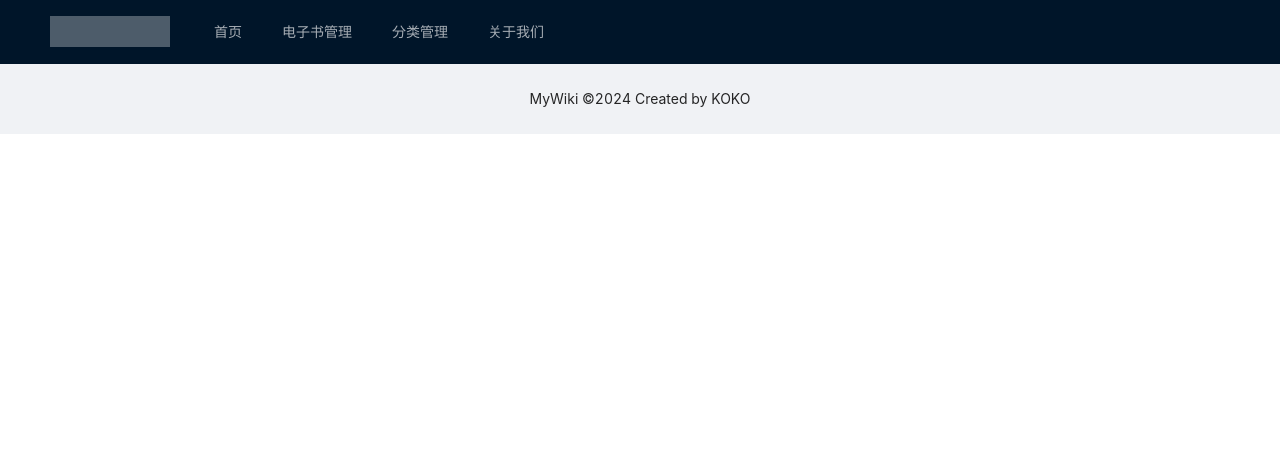
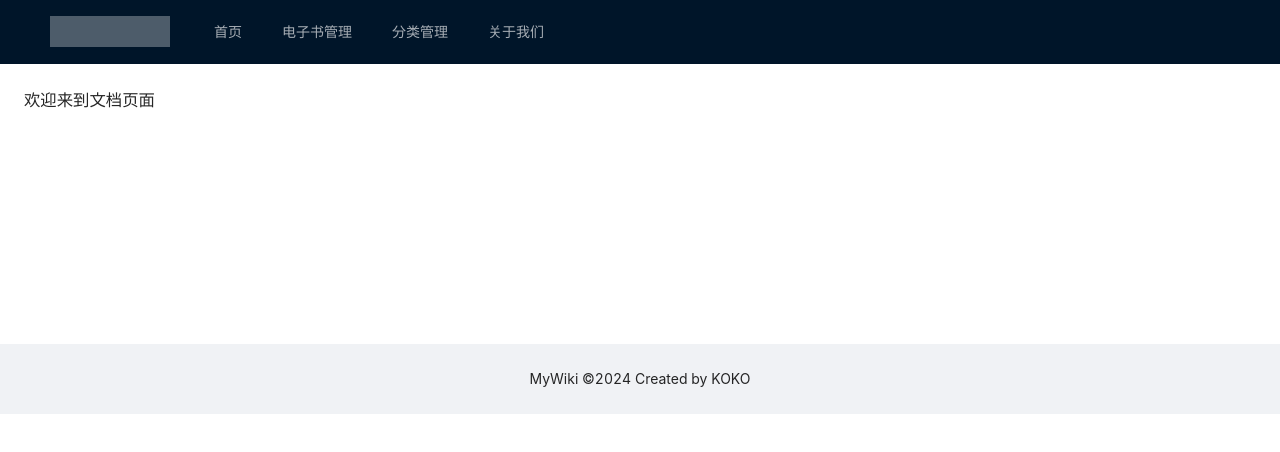
Before and after one commit to Luminary74/MyWiki, a Vue app in the folder web/: page /doc in a window 1280 px wide. Shown: the top 452 px of the page. Built offline with nearby package versions, Linux system fonts and the light colour scheme; no server answers.

Commit message:
8-12 增加文档页面，点击首页电子书可以进入文档页面

```diff
--- a/web/src/router/index.ts
+++ b/web/src/router/index.ts
@@ -1,6 +1,7 @@
 import { createRouter, createWebHistory, RouteRecordRaw } from 'vue-router'
 import Home from '../views/home.vue'
 import About from '../views/about.vue'
+import Doc from '../views/doc.vue'
 import AdminEbook from '../views/admin/admin-ebook.vue'
 import AdminCategory from '../views/admin/admin-category.vue'
 import AdminDoc from '../views/admin/admin-doc.vue'
@@ -10,6 +11,10 @@
     path: '/',
     name: 'Home',
     component: Home
+  },  {
+    path: '/doc',
+    name: 'Doc',
+    component: Doc
   },
   {
     path: '/about',
@@ -33,6 +38,7 @@
     name: 'AdminDoc',
     component: AdminDoc
   },
+
 ]
 
 const router = createRouter({
--- /dev/null
+++ b/web/src/views/doc.vue
@@ -0,0 +1,11 @@
+<template>
+  <a-layout>
+    <a-layout-content :style="{ background: '#fff', padding: '24px', margin: 0, minHeight: '280px'}">
+      <div class="doc">
+        <h1>欢迎来到文档页面</h1>
+      </div>
+    </a-layout-content>
+  </a-layout>
+</template>
+<script setup lang="ts">
+</script>
--- a/web/src/views/home.vue
+++ b/web/src/views/home.vue
@@ -38,7 +38,9 @@
             </template>
             <a-list-item-meta :description="item.description">
               <template #title>
-                <a :href="item.href">{{ item.name }}</a>
+                <router-link :to="'/doc?ebookId=' + item.id">
+                  {{ item.name }}
+                </router-link>
               </template>
               <template #avatar>
                 <a-avatar :src="item.cover"/>
```
